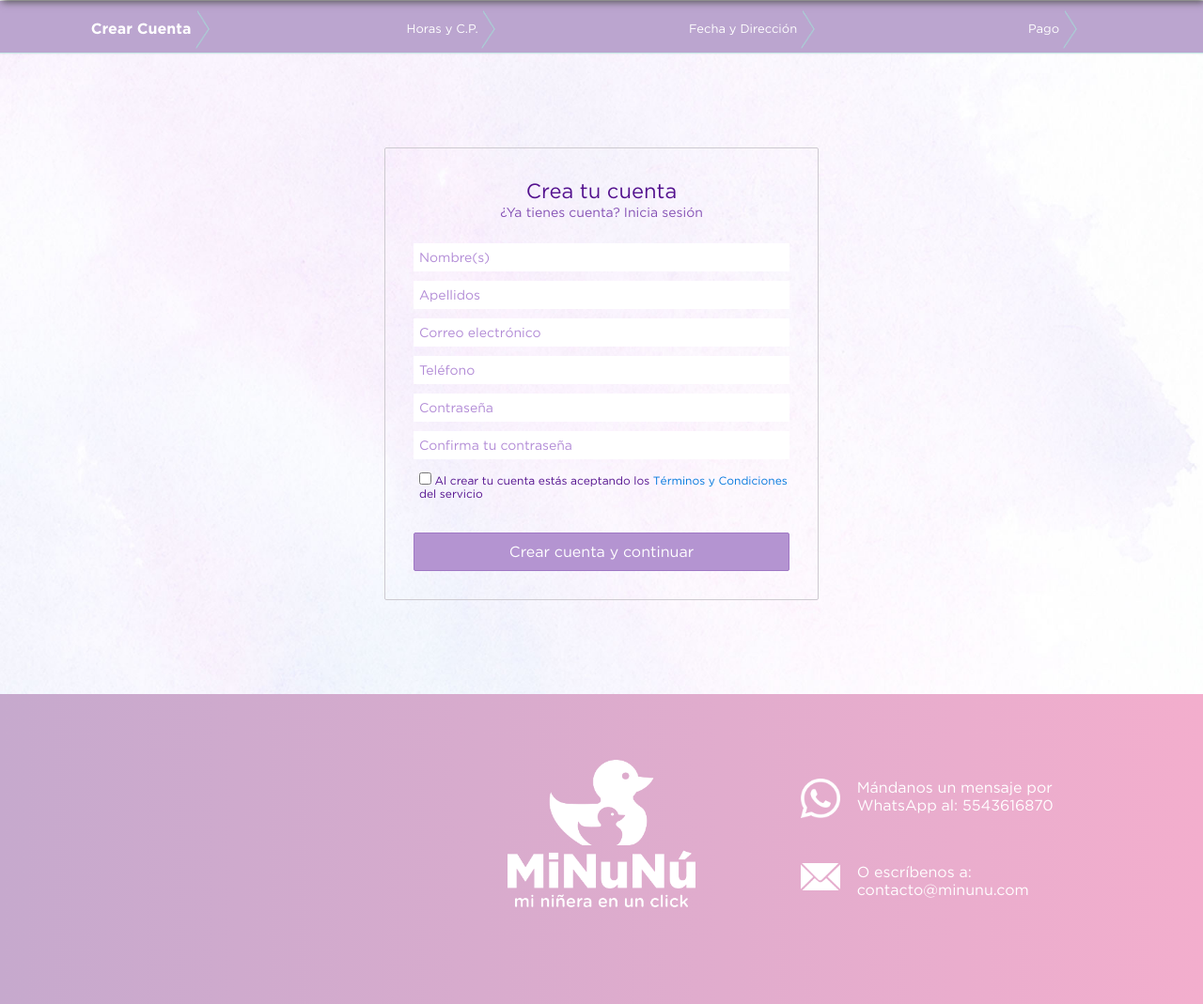
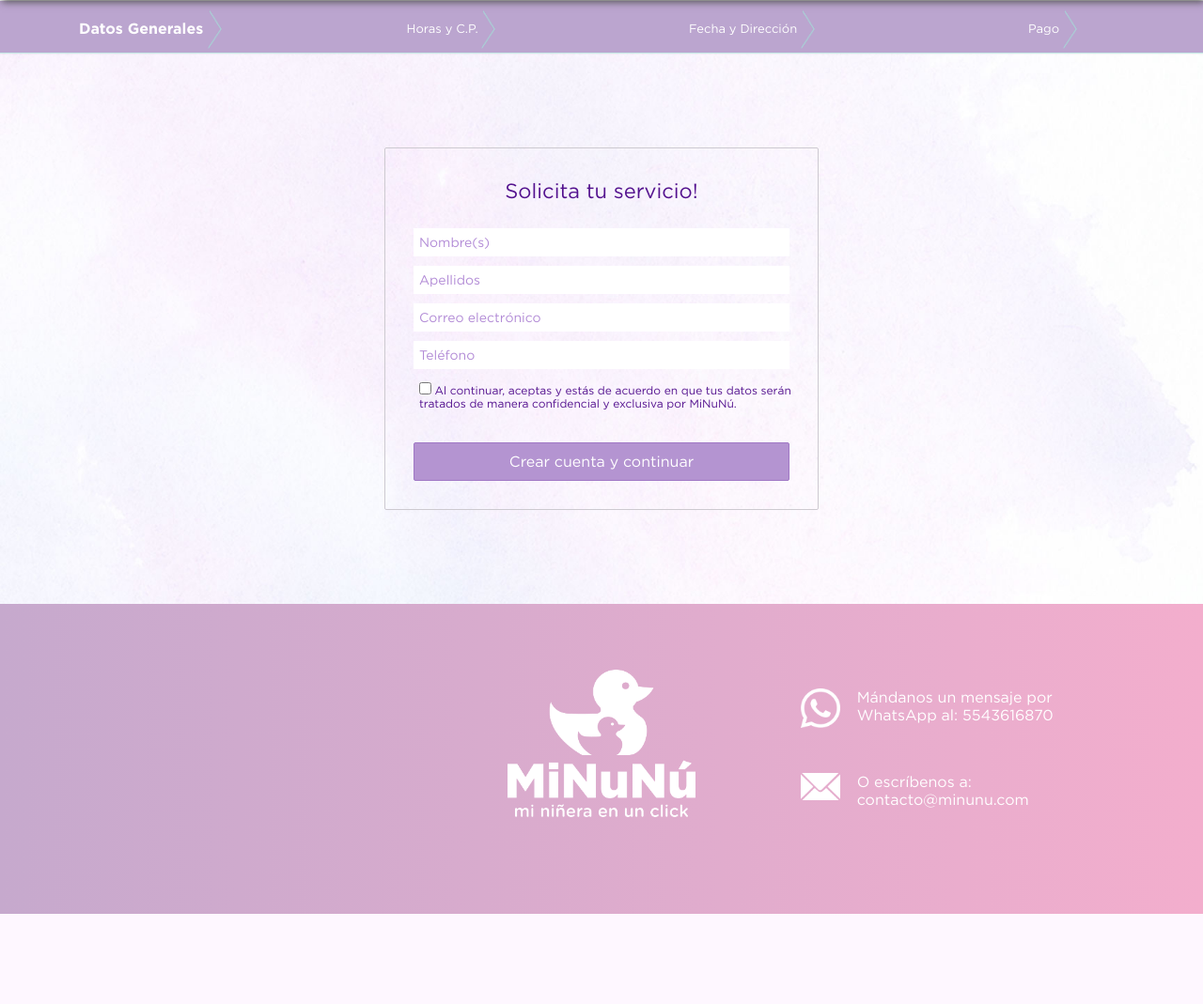
Before and after one commit to luis1415s/minunutitulacion, a PHP site: page /register in a window 1280 px wide. Shown: the part 110-1179 px from the top of the page at 94% size. After the commit the page ends 1083 px from the top, so only its background shows below. Run offline with PHP 8.4, Linux system fonts and the light colour scheme; some libraries are stand-ins or nearby versions.

Commit message:
23-abril-20 02:01am

```diff
--- a/register.php
+++ b/register.php
@@ -8,7 +8,7 @@ $section="register";
     <meta http-equiv="X-UA-Compatible" content="IE=edge">
     <meta name="viewport" content="width=device-width, initial-scale=1">
     <!-- The above 3 meta tags *must* come first in the head; any other head content must come *after* these tags -->
-    <title>Mi NuNú | Registro</title>
+    <title>Mi NuNú | Pide tu Servicio</title>
 
     <link rel="shortcut icon" href="img/favicon.ico" type="image/x-icon" />
     <link rel="stylesheet" href="css/uikit.min.css" />
@@ -27,7 +27,7 @@ $section="register";
 			<div style="width:100%;">
 				<div class='elemento-menu-register' style="font-weight: bold;font-size: initial;">
 					<span class='icon-user-outline'></span>
-					Crear Cuenta
+					Datos Generales
 					<img class="progress-arrow" src="img/progress-arrow.png" alt="Void.54b2f337" />
 				</div>
 				<div class='elemento-menu-register'>
@@ -58,7 +58,9 @@ $section="register";
 
         <form class="uk-form uk-form-horizontal register-form" method="POST" action="register2.php">
             <fieldset data-uk-margin>
-                <legend>Crea tu cuenta<span>¿Ya tienes cuenta?<a href="login">  Inicia sesión</a></span></legend>
+            <!--
+                <legend>Crea tu cuenta<span>¿Ya tienes cuenta?<a href="login">  Inicia sesión</a></span></legend>-->
+                <legend>Solicita tu servicio!</legend>
                 <div class="uk-form-row">
                     <input type="text" placeholder="Nombre(s)" name="name" required>
                 </div>
@@ -71,15 +73,22 @@ $section="register";
                 <div class="uk-form-row">
                     <input type="tel" placeholder="Teléfono" name="phone" required>
                 </div>
-                <div class="uk-form-row">
+                <!--<div class="uk-form-row">
                     <input type="password" placeholder="Contraseña" id="pass" name="pass" required>
                 </div>
                 <div class="uk-form-row">
                     <input type="password" placeholder="Confirma tu contraseña" id="pass2" onkeyup="verify(this.value);" name="pass2" required>
                     <label id="respuesta"></label>
                 </div>
+                -->
+
+                <!--
                 <div class="uk-form-row reg-terms">
                     <input type="checkbox" name="terms" required> Al crear tu cuenta estás aceptando los <a href="terminos-condiciones">Términos y Condiciones</a> del servicio
+                </div>
+                -->
+                <div class="uk-form-row reg-terms">
+                    <input type="checkbox" name="terms" required> Al continuar, aceptas y estás de acuerdo en que tus datos serán tratados de manera confidencial y exclusiva por MiNuNú.
                 </div>
                 <div class="uk-form-row">
                     <input class="uk-button boton-lila" type="submit" value="Crear cuenta y continuar">
--- a/register2.php
+++ b/register2.php
@@ -8,7 +8,7 @@ $section="register";
     <meta http-equiv="X-UA-Compatible" content="IE=edge">
     <meta name="viewport" content="width=device-width, initial-scale=1">
     <!-- The above 3 meta tags *must* come first in the head; any other head content must come *after* these tags -->
-    <title>Mi NuNú | Registro</title>
+    <title>Mi NuNú | Pide tu Servicio</title>
 
     <link rel="shortcut icon" href="img/favicon.ico" type="image/x-icon" />
     <link rel="stylesheet" href="css/uikit.min.css" />
@@ -27,7 +27,7 @@ $section="register";
 			<div style="width:100%;">
 				<div class='elemento-menu-register' >
 					<span class='icon-user-outline'></span>
-					Crear Cuenta
+					Datos Generales
 					<img class="progress-arrow" src="img/progress-arrow.png" alt="Void.54b2f337" />
 				</div>
 				<div class='elemento-menu-register' style="font-weight: bold;font-size: initial;">
```
Also changed, not shown: register-first-service2.php (+4 -6 lines), register-first-service3.php (+18 -9 lines).
